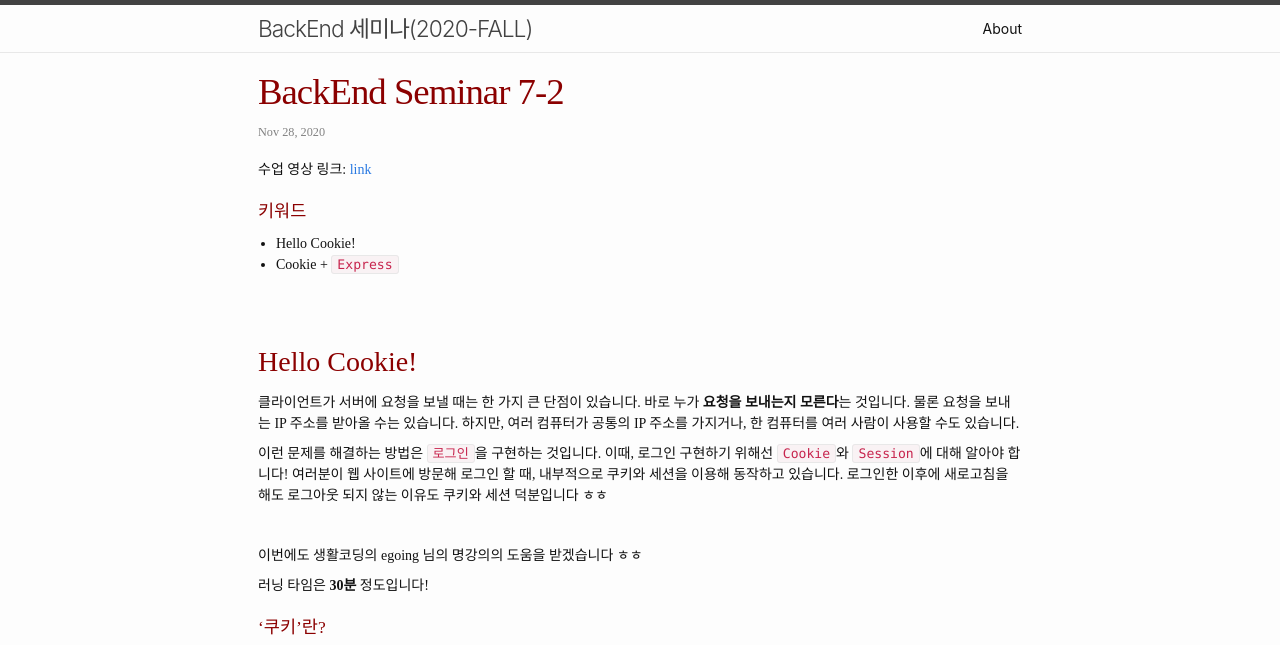
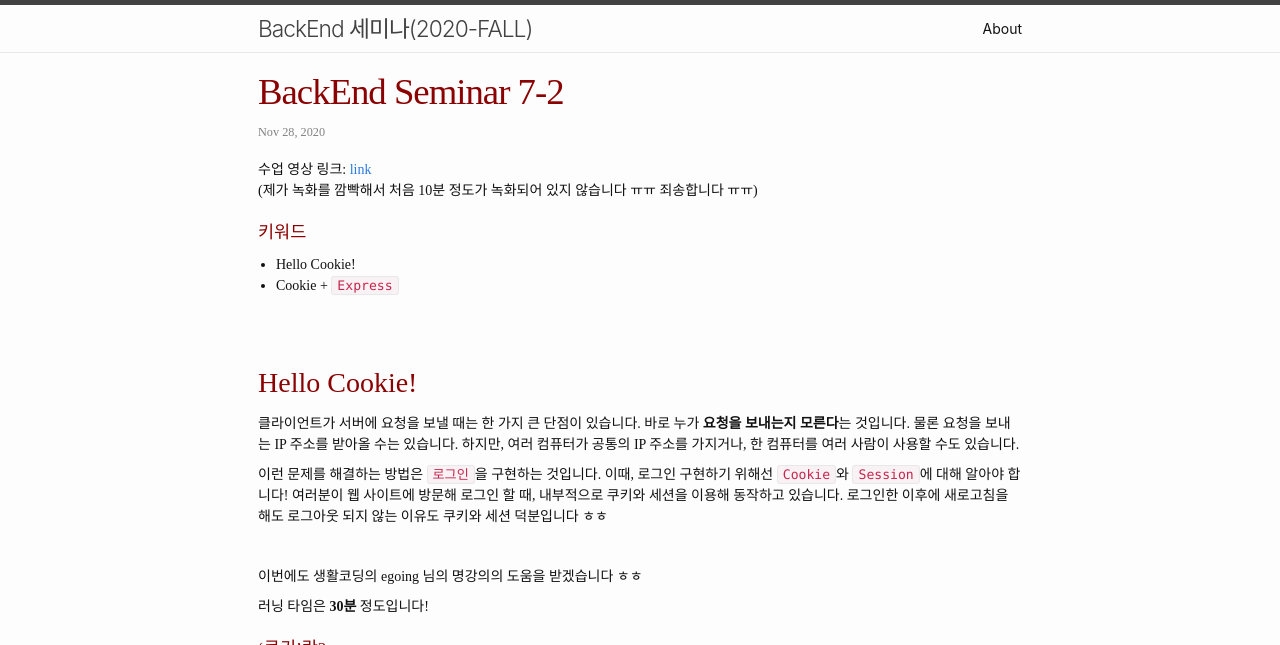
Before and after one commit to PoApper/backend-seminar, a Jekyll site: the page built from _posts/2020-11-28-BackEnd-Seminar7-2.md, in a window 1280 px wide and 900 px high, cut to the strip 0-645 px from the top of the window. Built offline with Jekyll 4.4.1, drawn with Linux system fonts in a browser that asks for light colours; some web fonts are replaced.

Commit message:
update minor content

```diff
--- a/_posts/2020-11-28-BackEnd-Seminar7-2.md
+++ b/_posts/2020-11-28-BackEnd-Seminar7-2.md
@@ -4,7 +4,8 @@ layout: post
 ---
 
 
-수업 영상 링크: [link](https://drive.google.com/file/d/17vo5MUorJTEUzborP2_5uRm4IeNDkBIm/view?usp=sharing)
+수업 영상 링크: [link](https://drive.google.com/file/d/17vo5MUorJTEUzborP2_5uRm4IeNDkBIm/view?usp=sharing) <br>
+(제가 녹화를 깜빡해서 처음 10분 정도가 녹화되어 있지 않습니다 ㅠㅠ 죄송합니다 ㅠㅠ)
 
 #### 키워드
 - Hello Cookie!
```
